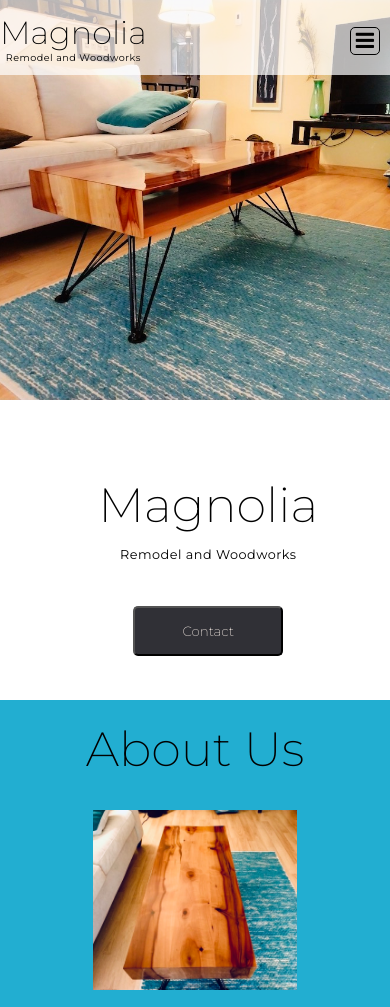
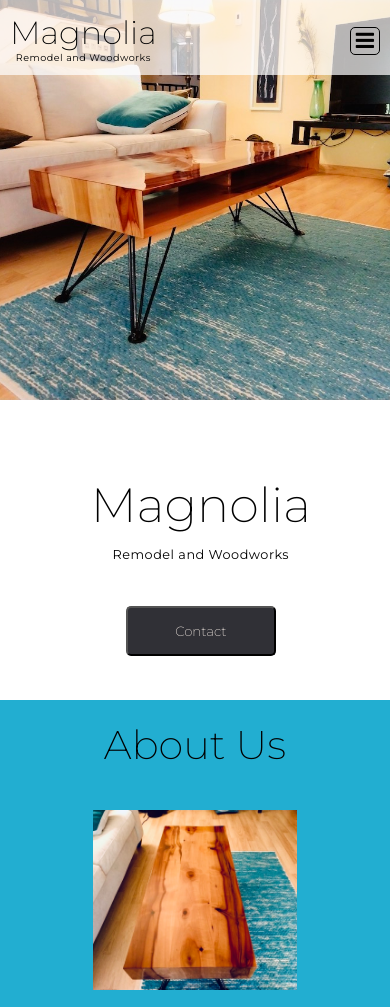
Before and after one commit to roehlewit/MagnoliaPDX, a plain HTML site: page index.html in a window 390 px wide. Shown: the top 1007 px of the page. Drawn offline with nearby package versions, Linux system fonts and the light colour scheme.

Commit message:
responsive changes for contact section

```diff
--- a/style.css
+++ b/style.css
@@ -116,7 +116,7 @@ header {
 	display: flex;
 	flex-direction: column;
 	align-items: center;
-	padding-right: 5%;
+	justify-content: center;
 }
 
 .contactbtn {
@@ -137,7 +137,7 @@ header {
 
 .aboutUs {
 	padding-top: 20px;
-	font-size: 3rem;
+	font-size: 2.5rem;
 	text-align: center;
 	height: 100px;
 	background-color: #22aed1;
@@ -317,17 +317,26 @@ footer {
 		flex: 1;
 	}
 
-	.banner-container h1 {
+	.banner-title {
+		margin-left: 10px;
+	}
+
+	.banner-title h1 {
 		font-size: 2rem;
 	}
+
 	.banner-title p {
 		font-size: .6rem;
 		font-weight: 400;
 		letter-spacing: .5px;;
 	}
 
-	.contact-btn {
-		align-items: center;
+	.contactUs {
+		justify-content: center;
+	}
+
+	.contact-title {
+		margin-left: 8%;
 	}
 
 	nav {
```
